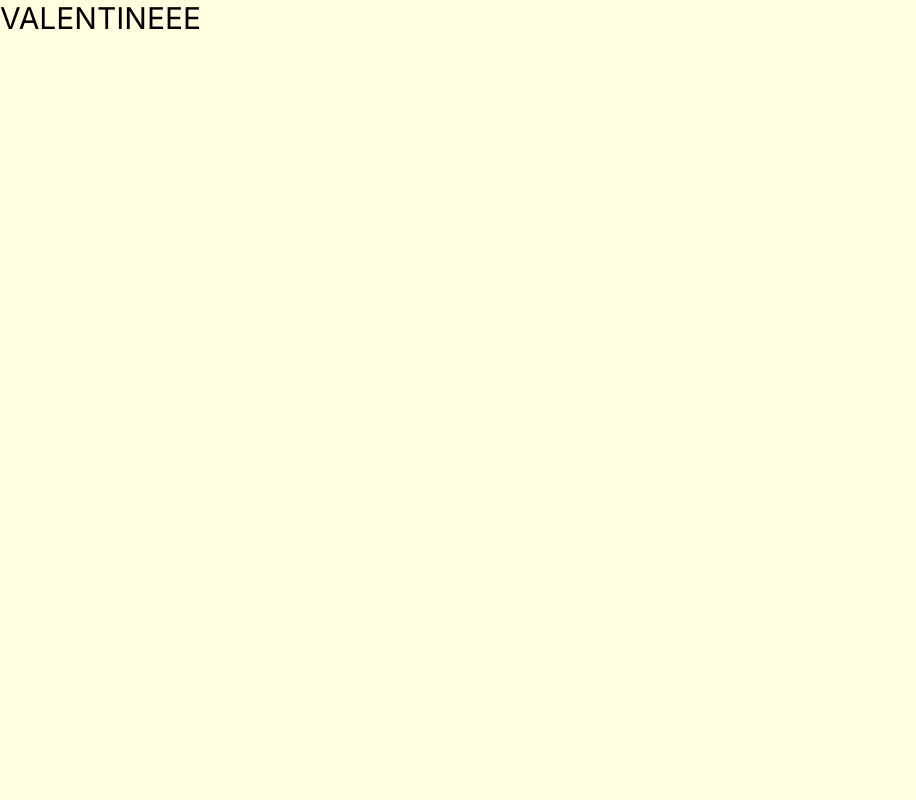
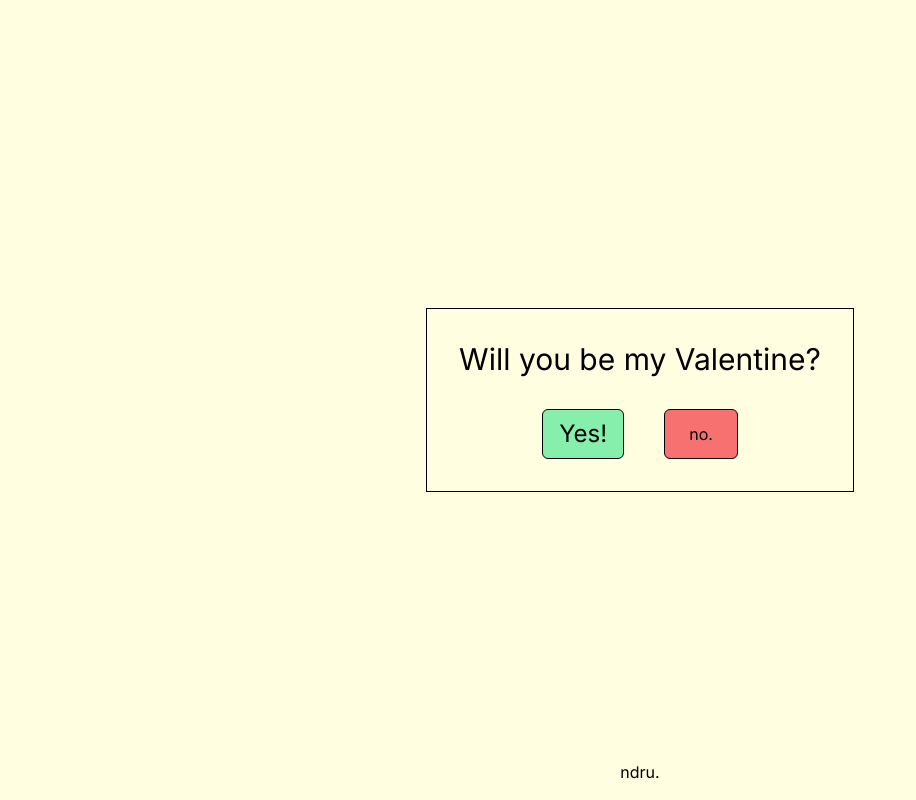
Before and after one commit to andrewdaotran/ndrus-greetings, a Next.js app: page /be-my-valentine in a window 1280 px wide. Shown: the whole page, without its empty margins (0-916 px from the left). Built offline with nearby package versions, Linux system fonts and the light colour scheme.

Commit message:
Start be-my-valentine page

```diff
--- a/app/be-my-valentine/page.tsx
+++ b/app/be-my-valentine/page.tsx
@@ -1,9 +1,54 @@
-import React from 'react'
+'use client'
+
+import React, { useState } from 'react'
+import Footer from '../components/Footer'
 
 const BeMyValentine = () => {
+	const [noClickedCounter, setNoClickedCounter] = useState(0)
+
+	const [isYesClicked, setIsYesClicked] = useState(false)
+
+	const [noClickedButtonContent, setNoClickedButtonContent] = useState([
+		'no.',
+		'are you sure?',
+		'please?',
+		'why are you doing this?',
+	])
+
+	const [yesButtonSize, setYesButtonSize] = useState([
+		'py-2 px-4',
+		'py-4 px-8',
+		'py-6 px-12',
+		'py-8 px-16',
+	])
+
+	const noButtonHandler = () => {
+		if (noClickedCounter === 3) {
+			setNoClickedCounter(0)
+		} else {
+			setNoClickedCounter(noClickedCounter + 1)
+		}
+	}
+
 	return (
-		<div>
-			<h2 className='text-3xl'>VALENTINEEE</h2>
+		<div className='relative grid justify-items-center items-center h-screen'>
+			<div className='border border-black p-8 grid gap-8 '>
+				<h2 className='text-3xl text-center'>Will you be my Valentine?</h2>
+				<div className='flex gap-10  justify-center'>
+					<button
+						className={`border border-black rounded-md bg-green-300 ${yesButtonSize[noClickedCounter]} text-2xl`}
+					>
+						Yes!
+					</button>
+					<button
+						className='border border-black rounded-md py-2 px-6 bg-red-400 '
+						onClick={noButtonHandler}
+					>
+						{noClickedButtonContent[noClickedCounter]}
+					</button>
+				</div>
+			</div>
+			<Footer />
 		</div>
 	)
 }
--- /dev/null
+++ b/app/components/Footer.tsx
@@ -0,0 +1,11 @@
+import React from 'react'
+
+const Footer = () => {
+	return (
+		<div className='fixed bottom-0 z-10   w-full text-center py-4'>
+			<h3 className='text-black'>ndru.</h3>
+		</div>
+	)
+}
+
+export default Footer
--- a/app/page.tsx
+++ b/app/page.tsx
@@ -12,16 +12,17 @@ export default function Home() {
 		},
 	])
 	return (
-		<main className='flex min-h-screen flex-col items-center justify-between p-24'>
+		<main className='flex min-h-screen flex-col items-center justify-between p-24 relative'>
 			{/* Buttons to navigate to designated greetings page */}
 			<div>
 				{greetingsArray.map((greeting, index) => (
-					<button
+					<Link
+						href={greeting.link}
 						key={greeting.title}
-						className={`border border-black p-4 rounded-lg ${greeting.color} hover:bg-inherit transition-colors duration-300`}
+						className={`border border-black p-4 rounded-lg ${greeting.color} hover:bg-inherit transition-colors duration-300 block`}
 					>
-						<Link href={greeting.link}>{greeting.title}</Link>
-					</button>
+						{greeting.title}
+					</Link>
 				))}
 			</div>
 
```
